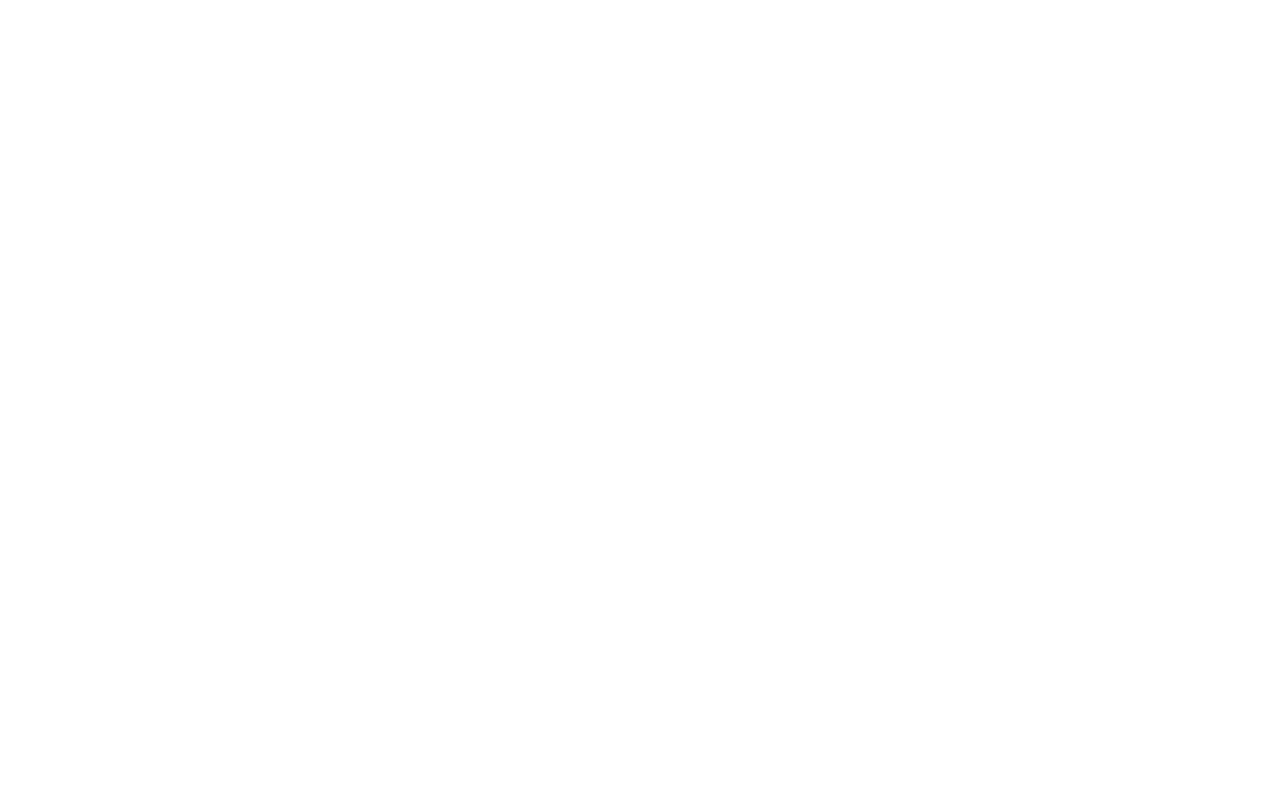
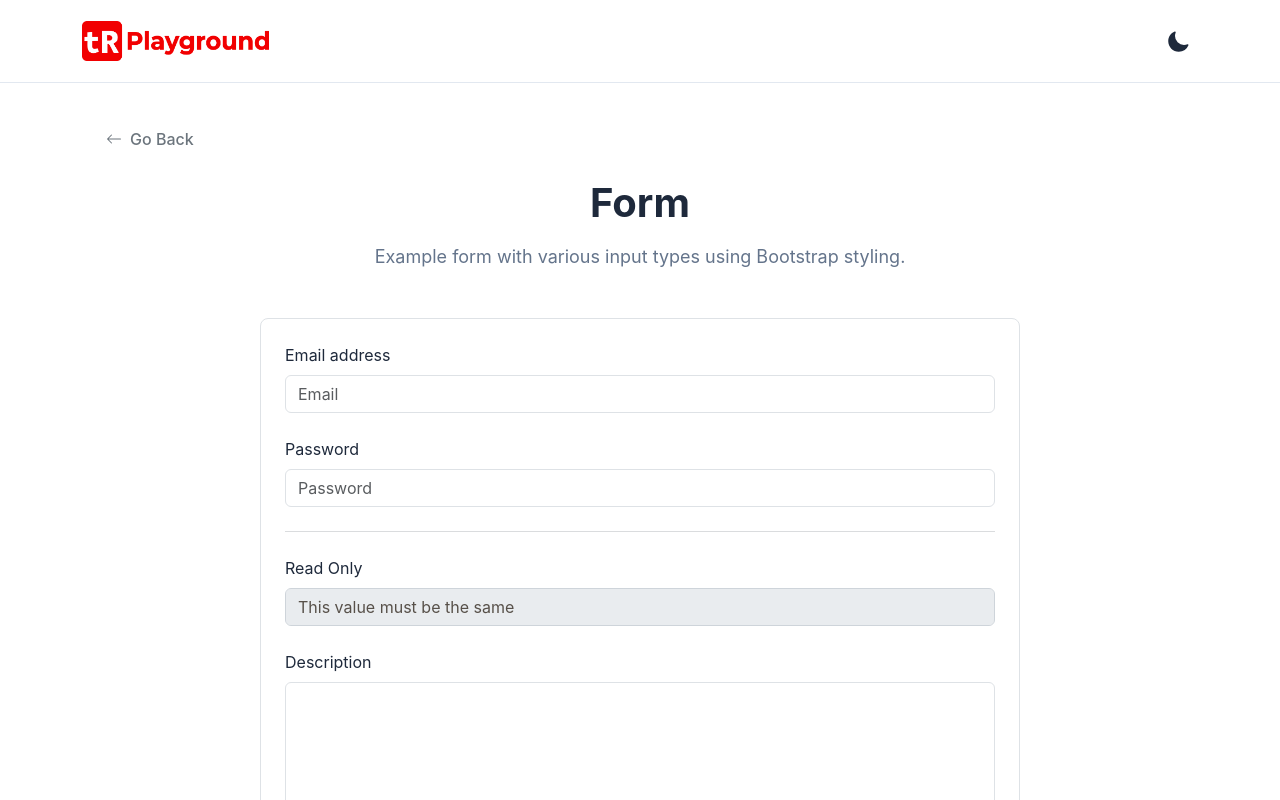
Before and after one commit to thiagonunes11/testRigorPlayground, a React (Vite) app: page /form in a window 1280 px wide. Before the commit this address had no page. Shown: the top 800 px of the page. Built offline with nearby package versions, Linux system fonts and the light colour scheme; the HTML template or start-up script is replaced by a standard one.

Commit message:
name change

```diff
--- a/src/App.jsx
+++ b/src/App.jsx
@@ -48,7 +48,7 @@ import WaitImage from './pages/waitImage';
 import TextareaMultiline from './pages/textareaMultiline';
 import Geolocation from './pages/geolocation'
 import PdfPreview from './pages/pdfPreview';
-import BootstrapForm from './pages/bootstrapForm';
+import Form from './pages/form';
 
 function App() {
     return (
@@ -101,7 +101,7 @@ function App() {
                 <Route path="/textareaMultiline" element={<TextareaMultiline />} />
                 <Route path="/geolocation" element={<Geolocation />} />
                 <Route path="/pdfPreview" element={<PdfPreview />} />
-                <Route path="/BootstrapForm" element={<BootstrapForm />} />
+                <Route path="/form" element={<Form />} />
             </Routes>
         </Router>
     );
--- a/src/pages/bootstrapForm.jsx
+++ b/src/pages/form.jsx
@@ -3,10 +3,10 @@ import PhoneInput from 'react-phone-input-2';
 import 'react-phone-input-2/lib/bootstrap.css';
 import Layout from '../components/Layout';
 import '../styles/homePage.css';
-import '../styles/bootstrapForm.css';
+import '../styles/form.css';
 import 'bootstrap/dist/css/bootstrap.min.css';
 
-const BootstrapForm = () => {
+const Form = () => {
   const [formData, setFormData] = useState({
     email: '',
     password: '',
@@ -54,7 +54,7 @@ const BootstrapForm = () => {
 
   return (
     <Layout
-      title={"Bootstrap form"}
+      title={"Form"}
       description={"Example form with various input types using Bootstrap styling."}
     >
       <div className="row mt-5 justify-content-center text-center">
@@ -326,4 +326,4 @@ const BootstrapForm = () => {
   );
 };
 
-export default BootstrapForm;
+export default Form;
--- a/src/store/demos.jsx
+++ b/src/store/demos.jsx
@@ -279,8 +279,8 @@ const demos = [
         icon: <FileEarmarkTextFill size={iconSize} />
     },
     {
-        title: "BootstrapForm",
-        path: "/BootstrapForm",
+        title: "Form",
+        path: "/form",
         description: "Example form with various input types using Bootstrap styling.",
         icon: <FileEarmarkTextFill size={iconSize} />
     }
```
Also changed, not shown: src/styles/form.css (renamed from src/styles/bootstrapForm.css).
